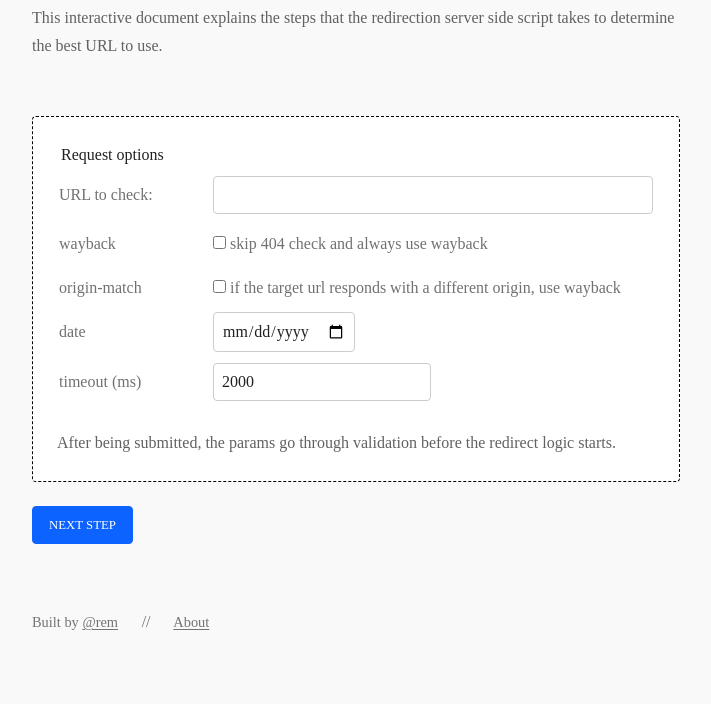
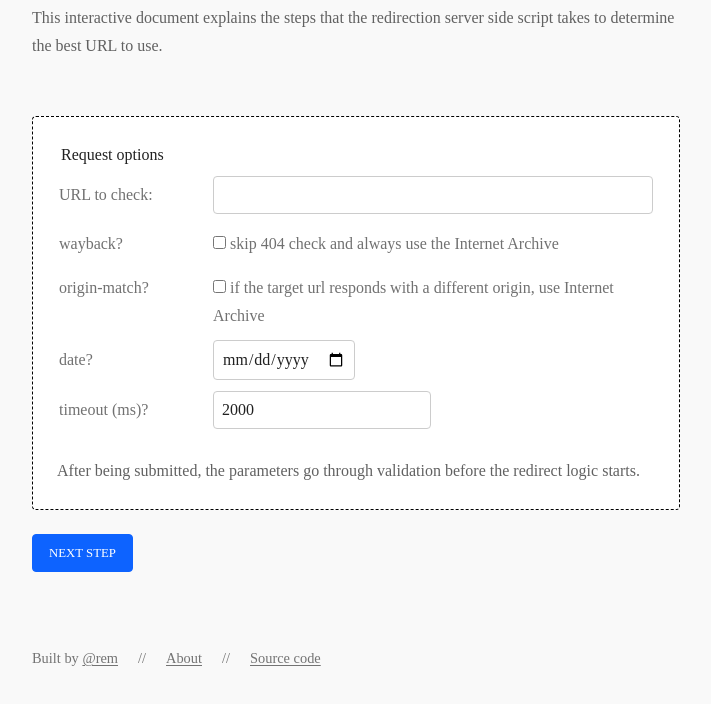
Before and after one commit to remy/unrot.link, an Eleventy site: page src/docs/how.html in a window 1280 px wide. Shown: the part 160-864 px from the top of the page, without its empty margins (284-995 px from the left). Before the commit the page ends 836 px from the top, so only its background shows below. Built offline with nearby package versions, Linux system fonts and the light colour scheme; Eleventy itself is replaced by a stand-in of ours; files that its build step writes are made by us from their sources; a small style sheet from the web is missing; a web font is replaced by a local one; what markdown-it-attrs would draw is missing.

Commit message:
chore: clarifying text changes

```diff
--- a/src/_includes/base.njk
+++ b/src/_includes/base.njk
@@ -27,8 +27,11 @@
       {{ content | safe }}
     </main>
     <footer>
-      <p>Built by <a title="for old links 👵 " href="https://remysharp.com">@rem</a> <span class="more">//</span> <a
-          href="/about">About</a></p>
+      <ul>
+        <li>Built by <a title="for old links 👵 " href="https://remysharp.com">@rem</a></li>
+        <li><a href="/about">About</a></li>
+        <li><a href="https://github.com/remy/unrot.link">Source code</a></li>
+      </ul>
     </footer>
   </body>
 
--- a/src/docs/how.html
+++ b/src/docs/how.html
@@ -9,19 +9,19 @@
       <legend>Request options</legend>
       <div class="field-grid">
         <label for="url">URL to check:</label><input type="url" id="url" required value=""></label>
-        <label for="wayback">wayback</label> <span><input type="checkbox" name="wayback" id="wayback"> <label
+        <label for="wayback">wayback?</label> <span><input type="checkbox" name="wayback" id="wayback"> <label
             for="wayback">skip 404
             check
-            and always use wayback</label></span>
-        <label for="origin">origin-match</label> <span><input type="checkbox" name="origin-match" id="origin"> <label
+            and always use the Internet Archive</label></span>
+        <label for="origin">origin-match?</label> <span><input type="checkbox" name="origin-match" id="origin"> <label
             for="origin">if the
-            target url responds with a different origin, use wayback</label></span>
-        <label for="date">date</label> <input type="date" name="date" id="date">
-        <label for="timeout">timeout (ms)</label> <input type="number" name="timeout" value="2000" id="timeout">
+            target url responds with a different origin, use Internet Archive</label></span>
+        <label for="date">date?</label> <input type="date" name="date" id="date">
+        <label for="timeout">timeout (ms)?</label> <input type="number" name="timeout" value="2000" id="timeout">
       </div>
     </fieldset>
     <br>
-    <p>After being submitted, the params go through validation before the redirect logic starts.</p>
+    <p>After being submitted, the parameters go through validation before the redirect logic starts.</p>
   </output>
 
   <p><button>Next step</button></p>
@@ -30,7 +30,7 @@
 <div hidden data-step="check-connect">
   <output>
     <p>Attempt to connect to the origin with a timeout of 200ms.</p>
-    <p>If the timeout triggers, force the use of the wayback and don't try to check if the <code>url</code> is
+    <p>If the timeout triggers, force the use of the Internet Archive and don't try to check if the <code>url</code> is
       responding.</p>
     <fieldset>
       <p><em>Decide what would happen next in the logic.</em></p>
@@ -77,10 +77,10 @@
 <div hidden data-step="fetch-redirected">
   <output>
     <p>If <code>match-origin</code> is set, check the origin of the redirect (from the target url). If it doesn't match,
-      then use the wayback</p>
+      then use the Internet Archive</p>
     <p>If the <code>url</code> was redirected to the root of the server (and the <code>url</code> wasn't the root) then
-      treat as a <code>404</code> and use the wayback</p>
-    <p>Otherwise, treat as legitimate and does not require wayback</p>
+      treat as a <code>404</code> and use the Internet Archive</p>
+    <p>Otherwise, treat as legitimate and does not require Internet Archive</p>
     </p>
 
     <fieldset>
@@ -134,7 +134,7 @@
 
 <div hidden data-step="wayback-result">
   <output>
-    <p>If the wayback request is successful, redirect the user to the stored URL with <code>301</code> "Moved
+    <p>If the Internet Archive request is successful, redirect the user to the stored URL with <code>301</code> "Moved
       permanently" status.</p>
     <p>If it fails, or there's no data for the given <code>url</code>, then the user is redirected to the original
       <code>url</code> with <code>302</code> "Found" status.
--- a/src/static/style.css
+++ b/src/static/style.css
@@ -91,11 +91,30 @@ body {
 }
 
 footer {
-  /* text-align: center; */
-  padding: 0 16px;
+  padding: 16px;
+  padding-top: 32px;
 }
 
-footer p {
+footer ul {
+  list-style: none;
+  display: flex;
+  /* gap: 40px; */
+  margin: 0;
+  padding: 0;
+
+  li {
+    margin: 0;
+  }
+
+  li:not(:first-child)::before {
+    content: '//';
+    display: inline-block;
+    margin: 0 20px;
+  }
+}
+
+footer p,
+footer li {
   font-size: 0.9rem;
   color: var(--c-text-dark);
 }
@@ -411,6 +430,11 @@ label {
   white-space: nowrap;
   display: flex;
   align-items: center;
+
+  & > input[type='radio'] {
+    margin-left: 8px;
+    margin-right: 4px;
+  }
 }
 
 p label {
```
Also changed, not shown: src/docs/index.md (+5 -3 lines).
